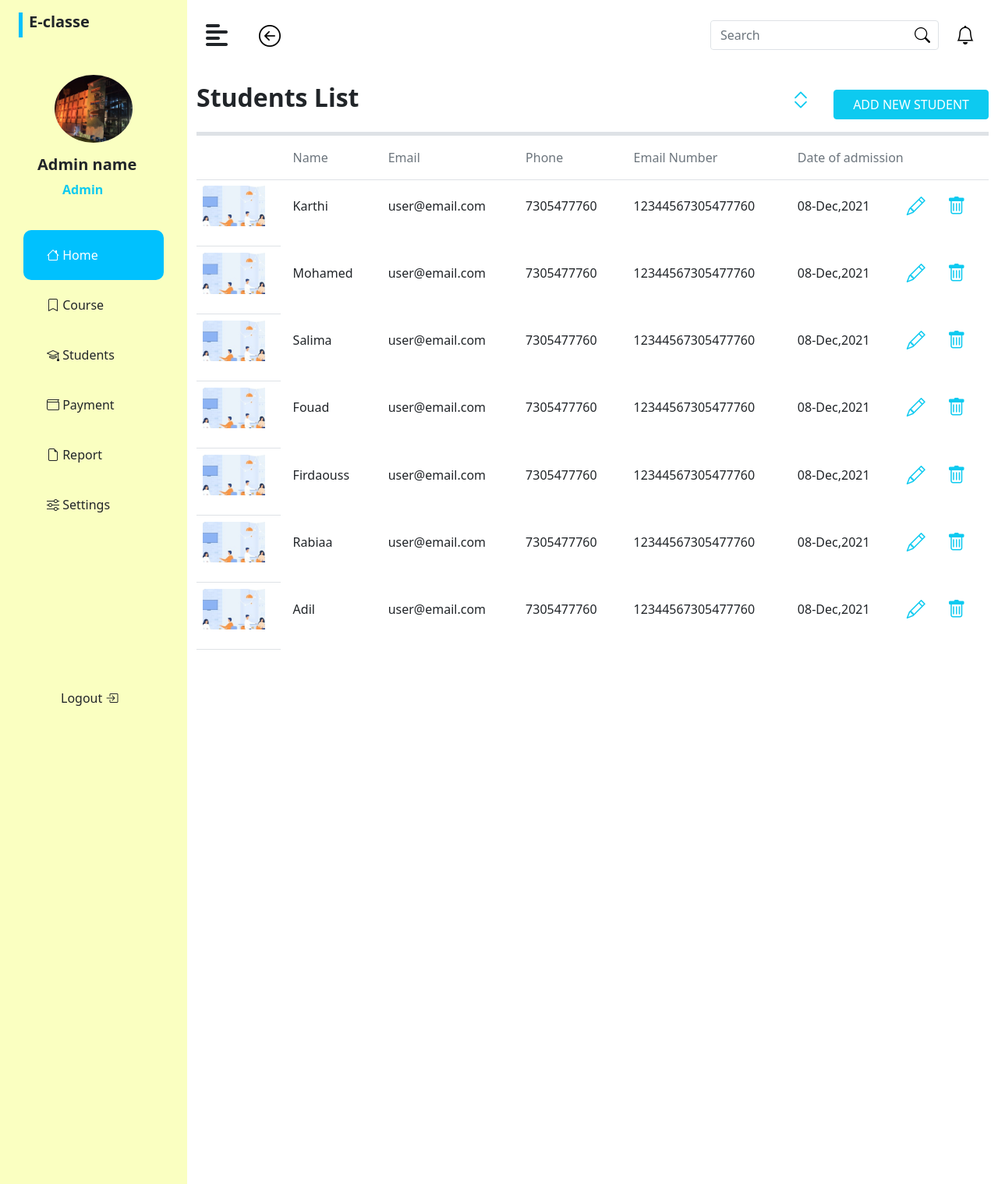
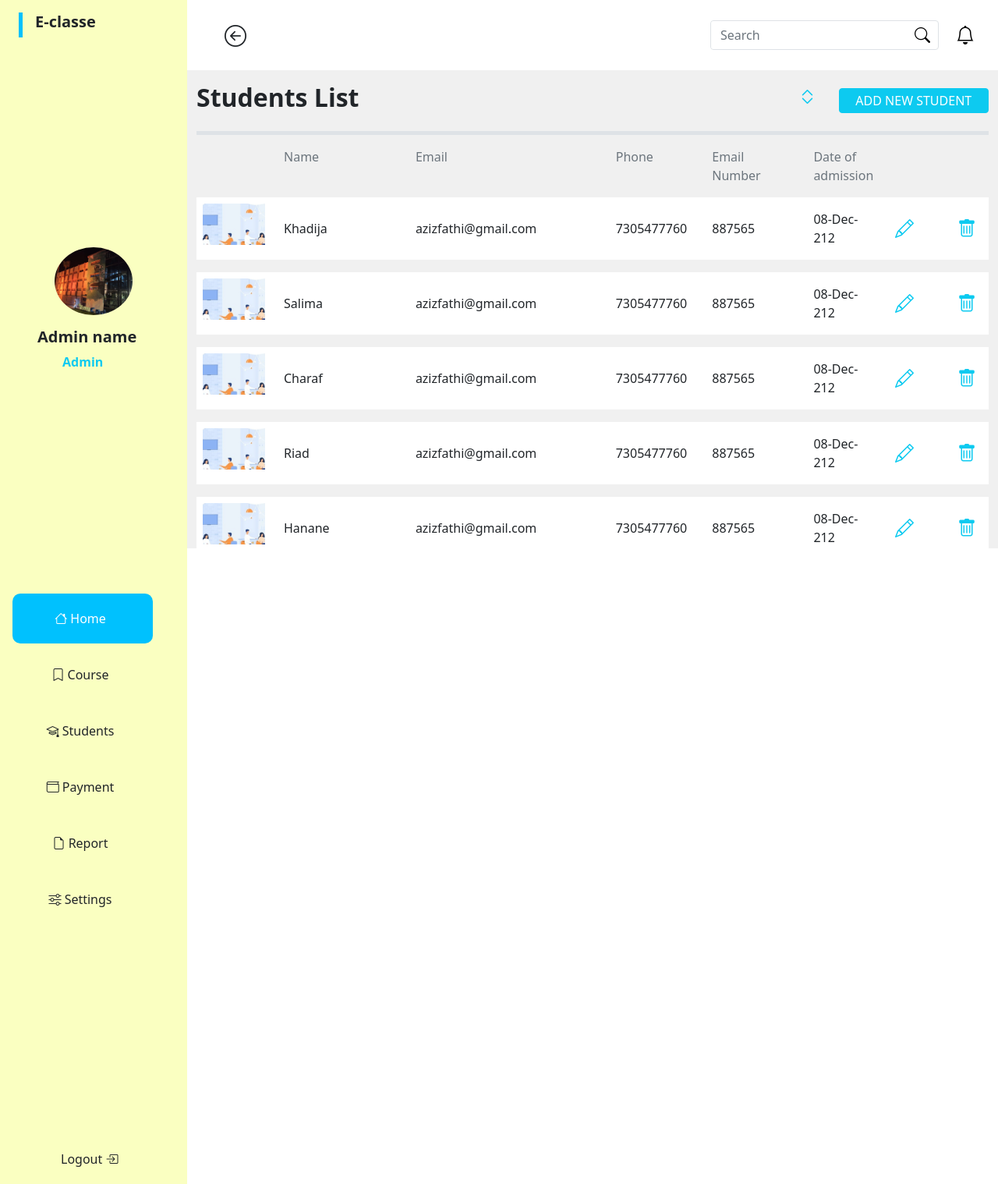
Before and after one commit to Mohamed-Cherkawi/E-classe-Project, a PHP site: page /StudentPage.php in a window 1280 px wide. Shown: the whole page at 78% size. Run offline with PHP 8.4, Linux system fonts and the light colour scheme; some libraries are stand-ins or nearby versions.

Commit message:
Refactory of my Code

```diff
--- a/StudentPage.php
+++ b/StudentPage.php
@@ -1,56 +1,64 @@
 <?php
-   $StudentTable = array(
-    array (
-    'Name' => 'Karthi' ,
-    'Email' => 'user@email.com',
-    'Phone' => '7305477760' ,
-    'Email Number' => '12344567305477760' ,
-    'Date of Admission' => '08-Dec,2021' ,
-    ),
-    array (
-        'Name' => 'Mohamed' ,
-        'Email' => 'user@email.com',
-        'Phone' => '7305477760' ,
-        'Email Number' => '12344567305477760' ,
-        'Date of Admission' => '08-Dec,2021' ,
-        ),
-        array (
-            'Name' => 'Salima' ,
-            'Email' => 'user@email.com',
-            'Phone' => '7305477760' ,
-            'Email Number' => '12344567305477760' ,
-            'Date of Admission' => '08-Dec,2021' ,
-            ),
-            array (
-                'Name' => 'Fouad' ,
-                'Email' => 'user@email.com',
-                'Phone' => '7305477760' ,
-                'Email Number' => '12344567305477760' ,
-                'Date of Admission' => '08-Dec,2021' ,
-                ),
-                array (
-                    'Name' => 'Firdaouss' ,
-                    'Email' => 'user@email.com',
-                    'Phone' => '7305477760' ,
-                    'Email Number' => '12344567305477760' ,
-                    'Date of Admission' => '08-Dec,2021' ,
-                    ),
-                    array (
-                        'Name' => 'Rabiaa' ,
-                        'Email' => 'user@email.com',
-                        'Phone' => '7305477760' ,
-                        'Email Number' => '12344567305477760' ,
-                        'Date of Admission' => '08-Dec,2021' ,
-                        ),
-                        array (
-                            'Name' => 'Adil' ,
-                            'Email' => 'user@email.com',
-                            'Phone' => '7305477760' ,
-                            'Email Number' => '12344567305477760' ,
-                            'Date of Admission' => '08-Dec,2021' ,
-                            )
+//    $StudentTable = array(
+//     array (
+//     'Name' => 'Karthi' ,
+//     'Email' => 'user@email.com',
+//     'Phone' => '7305477760' ,
+//     'Email Number' => '12344567305477760' ,
+//     'Date of Admission' => '08-Dec,2021' ,
+//     ),
+//     array (
+//         'Name' => 'Mohamed' ,
+//         'Email' => 'user@email.com',
+//         'Phone' => '7305477760' ,
+//         'Email Number' => '12344567305477760' ,
+//         'Date of Admission' => '08-Dec,2021' ,
+//         ),
+//         array (
+//             'Name' => 'Salima' ,
+//             'Email' => 'user@email.com',
+//             'Phone' => '7305477760' ,
+//             'Email Number' => '12344567305477760' ,
+//             'Date of Admission' => '08-Dec,2021' ,
+//             ),
+//             array (
+//                 'Name' => 'Fouad' ,
+//                 'Email' => 'user@email.com',
+//                 'Phone' => '7305477760' ,
+//                 'Email Number' => '12344567305477760' ,
+//                 'Date of Admission' => '08-Dec,2021' ,
+//                 ),
+//                 array (
+//                     'Name' => 'Firdaouss' ,
+//                     'Email' => 'user@email.com',
+//                     'Phone' => '7305477760' ,
+//                     'Email Number' => '12344567305477760' ,
+//                     'Date of Admission' => '08-Dec,2021' ,
+//                     ),
+//                     array (
+//                         'Name' => 'Rabiaa' ,
+//                         'Email' => 'user@email.com',
+//                         'Phone' => '7305477760' ,
+//                         'Email Number' => '12344567305477760' ,
+//                         'Date of Admission' => '08-Dec,2021' ,
+//                         ),
+//                         array (
+//                             'Name' => 'Adil' ,
+//                             'Email' => 'user@email.com',
+//                             'Phone' => '7305477760' ,
+//                             'Email Number' => '12344567305477760' ,
+//                             'Date of Admission' => '08-Dec,2021' ,
+//                             )
 
-);
+// );
+
+require("script.php") ;
+
+
+
+
+    $all_students = file_get_contents("student.json");
+    $all_stude = json_decode($all_students , true);
 
 ?>
 
@@ -60,29 +68,29 @@
     <meta charset="UTF-8">
     <meta http-equiv="X-UA-Compatible" content="IE=edge">
     <meta name="viewport" content="width=device-width, initial-scale=1.0">
+    <meta name="description" content="page Student for see Students List and more information about student  ">
+    <meta name="keywords" content="Student Students List ">
     <link rel="stylesheet" href="css/bootstrap.css"/>
     <link rel="stylesheet" href="https://cdnjs.cloudflare.com/ajax/libs/font-awesome/6.0.0-beta3/css/all.min.css" integrity="sha512-Fo3rlrZj/k7ujTnHg4CGR2D7kSs0v4LLanw2qksYuRlEzO+tcaEPQogQ0KaoGN26/zrn20ImR1DfuLWnOo7aBA==" crossorigin="anonymous" referrerpolicy="no-referrer" />
     <link rel="stylesheet" href="https://cdn.jsdelivr.net/npm/bootstrap-icons@1.7.2/font/bootstrap-icons.css">
     <link rel="stylesheet" href="css/styleX.css">
     <title>Student Page</title>
     <style>
+        <?php include 'Webkit.php' ; ?>
+        body {
+        background-color:#e5e5e58f ;
+    }
         .btn {
-            padding:  0.375rem 1.5rem;
+            padding:  0.2rem 1.3rem;
             color: white;
             font-weight: lighter;
         }
-        .table tbody td:first-child {
-            border-bottom-left-radius: 10px;
-            border-top-left-radius: 10px
+        .table thead th,
+        .table td {
+            border: none
         }
 
-        .table tbody td:last-child {
-            border-bottom-right-radius: 10px;
-            border-top-right-radius: 10px
-        }
-        a {
-            text-decoration: none;
-        }
+
     </style>
 </head>
 <body>
@@ -90,26 +98,72 @@
 
      <?php include 'sidebar.php';
              echo '<!-- Page Content -->
-             <div id="page-content-wrapper" style="background:  #FFFFFF;">' ;
+             <div id="page-content-wrapper" style="background:#FFFFFF">' ;
            include 'navbar.php';
    ?>
 
             <!--   Page Content   -->
-          <main>
-            <div class="container-fluid">
-                <div class="d-flex justify-content-between py-3  border-bottom border-5">
+          <main  style="background-color: #e5e5e58f;">
+            <div class="container-fluid overflow-auto">
+                <div class="py-3 border-bottom border-5 d-flex justify-content-between uC">
                 <h2 class="fw-bold">Students List</h2>
                 <div>
-                <i class="bi bi-chevron-expand fs-3 text-info me-4"></i>
-                <button type="button" class="btn btn-info">ADD NEW STUDENT</button>
+                <i class="bi bi-chevron-expand fs-4 text-info me-4 col-md-2"></i>
+                <!-- Button trigger modal -->
+<button type="button" class="btn btn-info" data-bs-toggle="modal" data-bs-target="#exampleModal">
+ ADD NEW STUDENT
+</button>
+
+<!-- Modal -->
+<div class="modal fade" id="exampleModal" tabindex="-1" aria-labelledby="exampleModalLabel" aria-hidden="true">
+  <div class="modal-dialog">
+    <div class="modal-content">
+      <div class="modal-header">
+        <h5 class="modal-title" id="exampleModalLabel">Please fill up </h5>
+        <button type="button" class="btn-close" data-bs-dismiss="modal" aria-label="Close"></button>
+      </div>
+      <div class="modal-body">
+      <form action="" method="POST">
+    <div class="mb-3">
+      <label for="exampleFormControlInput1" class="form-label">Entrez Le nom d'étudiant</label>
+      <input type="text" name="Name" placeholder="Nom..." class="form-control" id="exampleFormControlInput1">
+    </div>
+    <div class="mb-3">
+      <label for="exampleFormControlInput1" class="form-label">Entrez L'émail d'étudiant</label>
+      <input type="email" name="Email" value="@gmail.com" class="form-control" id="exampleFormControlInput1">
+    </div>
+    <div class="mb-3">
+      <label for="exampleFormControlInput1" class="form-label">Entrez Le numero d'étudiant</label>
+      <input type="number" name="Phone" class="form-control" id="exampleFormControlInput1">
+    </div>
+    <div class="mb-3">
+      <label for="exampleFormControlInput1" class="form-label">Entrez Le numero d'email d'étudiant</label>
+      <input type="number" name="EmailNumber" class="form-control" id="exampleFormControlInput1">
+    </div>
+    <div class="mb-3">
+      <label for="exampleFormControlInput1" class="form-label">Entrez La Date</label>
+      <input type="date" name="DateOfAdmission" class="form-control" id="exampleFormControlInput1">
+    </div>
+
+    <div class="mb-3" style="text-align: center;" >
+
+      <button type="submit" class="btn btn-info w-100 " name="submit" >Submit</button>
+      <p class="error"><?php echo @$error; ?></p>
+      <p class="success"><?php echo @$success; ?></p>
+    </div>
+  </form>
+      </div>
+      <div class="modal-footer">
+        <button type="button" class="btn btn-secondary" data-bs-dismiss="modal">Close</button>
+      </div>
+    </div>
+  </div>
+</div>
+
                 </div>
                </div>
-               <table class="table   overflow-scroll">
-                <thead style="display: none;">
-                  <tr>
-                    <th scope="col">#</th>
-                  </tr>
-                </thead>
+              <div class="overflow-auto tableC">
+               <table class="table">
                 <tbody class="border-top-0">
                     <tr>
                     <td></td>
@@ -123,7 +177,7 @@
                     <tr>
                         <td style="display: none;"></td>
                     </tr>
-               <?php foreach($StudentTable as $stu) :  ?>
+               <?php foreach($all_stude as $stu) :  ?>
                   <tr class="bg-white t-rows">
                       <td>
                         <img  src="images/image.jpg" alt="Groupe of Students" width="80">
@@ -138,14 +192,17 @@
                       <?php echo $stu['Phone'] ; ?>
                       </td>
                       <td class="p-3 align-middle">
-                      <?php echo $stu['Email Number'] ; ?>
+                      <?php echo $stu['EmailNumber'] ; ?>
                       </td>
                       <td class="p-3 align-middle">
-                      <?php echo $stu['Date of Admission'] ; ?>
+                      <?php echo $stu['DateOfAdmission'] ; ?>
                       </td>
                       <td class="p-3 align-middle">
                        <a href="#"> <i class="bi bi-pencil fs-4 text-info"></i> </a>
-                       <a href="#"> <i class="bi bi-trash fs-4 ms-4 text-info"></i></a>
+
+                      </td>
+                      <td class="p-3 align-middle" >
+                      <a href="#"> <i class="bi bi-trash fs-4 ms-4 text-info"></i></a>
                       </td>
                   </tr>
                 <tr>
@@ -156,23 +213,13 @@
 
                 </tbody>
               </table>
-               </div>
-              </main>
+              </div>
+
+
+            </div>
+          </main>
           </div>
        </div>
-
-
-
-
-
-
-
-
-
-
-
-
-
     <script
     src="js/E-classe-Project.js"
 
--- /dev/null
+++ b/Webkit.php
@@ -0,0 +1,19 @@
+<?php
+echo '
+::-webkit-scrollbar {
+        width: 10px;
+      }
+      ::-webkit-scrollbar-track {
+        background-color: white;
+      }
+      ::-webkit-scrollbar-thumb {
+        background-color:rgba(0, 0, 0, 0.363) ;
+        border-radius: 10px;
+      }
+      ::-webkit-scrollbar-thumb:hover {
+        background-color:#00C1FE ;
+      }
+
+
+
+      '   ;
--- a/css/styleX.css
+++ b/css/styleX.css
@@ -5,14 +5,6 @@
   .t-rows {
     border: transparent ;
   }
-
-  @media screen and (max-width:600px) {
-  .studentsIcon {
-    position: relative;
-  }
-  }
-
-
 
   #sidebar-wrapper {
     min-height: 100vh;
@@ -94,7 +86,7 @@
 /* Costum the billy notfication icon */
 
 
-@media  screen and (max-width :834px){
+@media  screen and (max-width :890px){
   .input-group {
     width: 80% !important;
   }
@@ -105,10 +97,32 @@
   }
 
 }
+@media  screen and (max-width :412px) {
+  #sidebar-wrapper {
+    height: auto;
+  }
+}
 @media  screen and (max-width :321px) {
   .not-but {
     left: 228px;
   }
+}
+/**************** Table CSS ********************/
+
+.tableC{
+  height: 530px; !important
+}
+@media  screen and (max-width :429px){
+
+ .tableC{
+  max-width:350px;
+  height:450px ;
+ }
+ .uC{
+  text-align: center;
+   flex-direction: column; !important
+ }
+
 }
 
 
--- a/navbar.php
+++ b/navbar.php
@@ -1,11 +1,8 @@
- <?php
- echo '
+
 
             <nav class="navbar navbar-expand-lg navbar-light bg-white py-4 px-4">
                 <div class="d-flex align-items-center">
-                    <i class="fas fa-align-left primary-text fs-2 me-3" id="menu-toggle"></i>
-
-                   <a class="text-black" href="#"> <i class="bi bi-arrow-left-circle fs-3 ms-4"></i></a>
+                    <i class="bi bi-arrow-left-circle fs-3 ms-4"  id="menu-toggle"></i>
                 </div>
 
                 <button class="navbar-toggler" type="button" data-bs-toggle="collapse"
@@ -38,5 +35,3 @@
                       </div>
                      </div>
                     </nav>
-' ;
-?>
--- /dev/null
+++ b/script.php
@@ -0,0 +1,30 @@
+<?php
+if(isset($_POST['submit'])){
+
+   $new_message = array(
+      "Name" => $_POST['Name'],
+      "Email" => $_POST['Email'],
+      "Phone" => $_POST['Phone'],
+      "EmailNumber" => $_POST['EmailNumber'],
+      "DateOfAdmission" => $_POST['DateOfAdmission'],
+   );
+
+   if(filesize("student.json") == 0){
+      $first_record = array($new_message);
+      $data_to_save = $first_record;
+   }else{
+      $old_records = json_decode(file_get_contents("student.json"));
+      array_push($old_records, $new_message);
+      $data_to_save = $old_records;
+   }
+
+   $encoded_data = json_encode($data_to_save, JSON_PRETTY_PRINT);
+
+   if(!file_put_contents("student.json", $encoded_data, LOCK_EX)){
+      $error = "Error storing message, please try again";
+   }else{
+      $success =  "Le message a été bien envoyé";
+   }
+}
+
+?>
--- a/sidebar.php
+++ b/sidebar.php
@@ -1,41 +1,36 @@
-  <?php
-  echo
-  '
+
   <!--                 Sidebar             -->
-  <div class=" d-flex flex-column asidebar-C" id="sidebar-wrapper" style="background: #FAFFC1;" >
-            <div class=" border-start border-5 ms-4 mt-3" style="border-color: #00C1FE !important;">
-                <h1 class="card-title fw-bold ms-2 h5">E-classe</h1>
+  <div class=" d-flex flex-column justify-content-between" id="sidebar-wrapper" style="background: #FAFFC1;" >
+            <div class=" border-start border-5 ms-4 mt-3" style="border-color: #00C1FE !important">
+                <h1 class="card-title fw-bold ms-3 h5">E-classe</h1>
             </div>
 
-            <div class="d-flex flex-column  mt-5" >
+            <div class="d-flex flex-column" >
                 <img class="rounded-circle align-self-center" src="images/youcode.jpg" alt="Youcode Image" width="100" >
                 <h2 class="fw-bold ms-5 mt-3 h5">Admin name</h2>
                 <p class="text-info ms-7 fw-bold">Admin</p>
 
 
             </div>
-            <div class="list-group list-group-flush my-4">
-                <a href="Home.php" class="list-group-item list-group-item-action active w-75 second-text m-auto  aside-bar-links ">
+            <div class="list-group list-group-flush " style="text-align : center;">
+                <a href="Home.php" class="list-group-item list-group-item-action active w-75 second-text ms-3  aside-bar-links ps-4 mb-2">
                     <i class="bi  bi-house "></i>  Home</a>
-                    <a href="#" class="list-group-item list-group-item-action bg-transparent w-75 second-text m-auto  aside-bar-links ">
+                    <a href="#" class="list-group-item list-group-item-action bg-transparent w-75 second-text ms-3  aside-bar-links ps-4 mb-2">
                         <i class="bi bi-bookmark"></i>  Course</a>
-                        <a href="StudentPage.php" class="list-group-item list-group-item-action bg-transparent w-75 second-text m-auto  aside-bar-links ">
+                        <a href="StudentPage.php" class="list-group-item list-group-item-action bg-transparent w-75 second-text ms-3  aside-bar-links ps-4 mb-2 ">
                             <i class="bi bi-mortarboard"></i>  Students</a>
-                            <a href="paymentPage.php" class="list-group-item list-group-item-action bg-transparent w-75 second-text m-auto  aside-bar-links ">
+                            <a href="paymentPage.php" class="list-group-item list-group-item-action bg-transparent w-75 second-text ms-3  aside-bar-links ps-4 mb-2">
                                 <i class="bi bi-wallet"></i>  Payment</a>
-                                <a href="#" class="list-group-item list-group-item-action bg-transparent w-75 second-text m-auto  aside-bar-links ">
+                                <a href="#" class="list-group-item list-group-item-action bg-transparent w-75 second-text ms-3  aside-bar-links ps-4 mb-2">
                                     <i class="bi bi-file-earmark"></i>  Report</a>
-                                    <a href="#" class="list-group-item list-group-item-action bg-transparent w-75 second-text m-auto  aside-bar-links ">
+                                    <a href="#" class="list-group-item list-group-item-action bg-transparent w-75 second-text ms-3  aside-bar-links ps-4">
                                         <i  class="bi bi-sliders"></i>  Settings</a>
 
 
             </div>
-            <div class="ms-5 mt-6">
+            <div class="ms-5">
             <a href="signIn.php" class="list-group-item list-group-item-action bg-transparent  second-text ">
                 Logout <i class="bi bi-box-arrow-in-right"></i></a>
             </div>
         </div>
         <!-- /#sidebar-wrapper -->
-        ' ;
-
- ?>
```
Also changed, not shown: Home.php (+6 -12 lines), payment.json (added, +39 -0 lines), paymentPage.php (+46 -42 lines), signIn.php (+6 -4 lines), student.json (added, +86 -0 lines), testing.php (deleted, +0 -72 lines).
